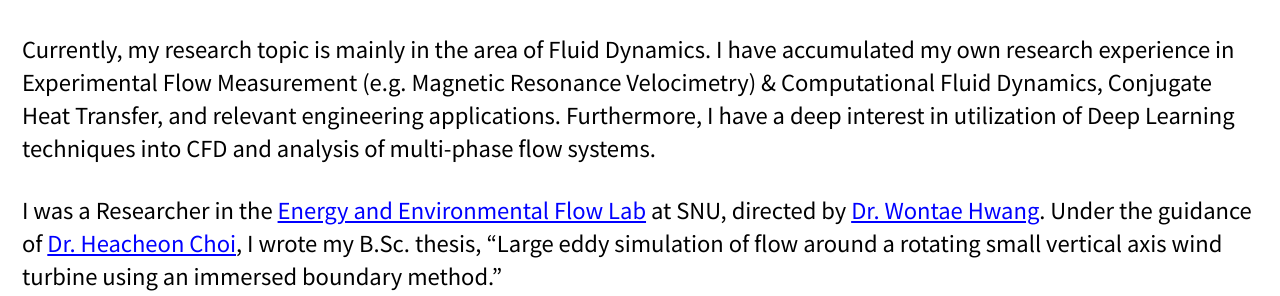
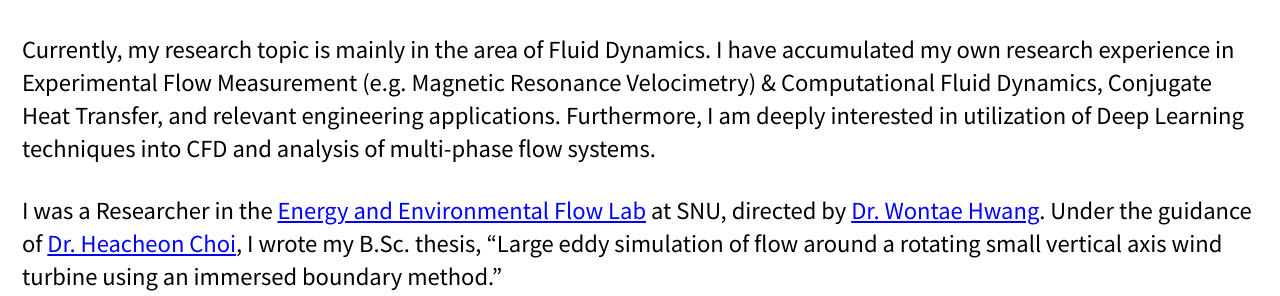
Before and after one commit to jun9303/jun9303.github.io, a Jekyll site: the page built from index.md, in a window 1280 px wide. Shown: the part 713-1009 px from the top of the page. Built offline with Jekyll 4.4.1, drawn with Linux system fonts in a browser that asks for light colours; cached includes are drawn as plain includes; nearby versions of some CDN libraries.

Commit message:
modified:   index.md

```diff
--- a/index.md
+++ b/index.md
@@ -15,7 +15,7 @@ intro:
 
 I graduated from [Seoul National University](http://useoul.edu/), South Korea with the highest distinction (*Summa Cum Laude*). I was conferred dual Bachelor's degrees in [Mechanical and Aerospace Engineering](http://me.snu.ac.kr/eng/default.asp) (B.Sc.) and [Business Administration](http://cba.snu.ac.kr/en) (B.B.A.). In the graduation ceremony, I received my degrees as a representative of the engineering undergraduates at SNU in the class of 2018.
 
-Currently, my research topic is mainly in the area of Fluid Dynamics. I have accumulated my own research experience in Experimental Flow Measurement (e.g. Magnetic Resonance Velocimetry) & Computational Fluid Dynamics, Conjugate Heat Transfer, and relevant engineering applications. Furthermore, I have a deep interest in utilization of Deep Learning techniques into CFD and analysis of multi-phase flow systems.
+Currently, my research topic is mainly in the area of Fluid Dynamics. I have accumulated my own research experience in Experimental Flow Measurement (e.g. Magnetic Resonance Velocimetry) & Computational Fluid Dynamics, Conjugate Heat Transfer, and relevant engineering applications. Furthermore, I am deeply interested in utilization of Deep Learning techniques into CFD and analysis of multi-phase flow systems.
 
 I was a Researcher in the [Energy and Environmental Flow Lab](http://eeflow.snu.ac.kr/) at SNU, directed by [Dr. Wontae Hwang](http://me.snu.ac.kr/eng/01_intro/faculty_view.asp?pid=137). Under the guidance of [Dr. Heacheon Choi](http://me.snu.ac.kr/eng/01_intro/faculty_view.asp?pid=39), I wrote my B.Sc. thesis, "Large eddy simulation of flow around a rotating small vertical axis wind turbine using an immersed boundary method."
 
```
